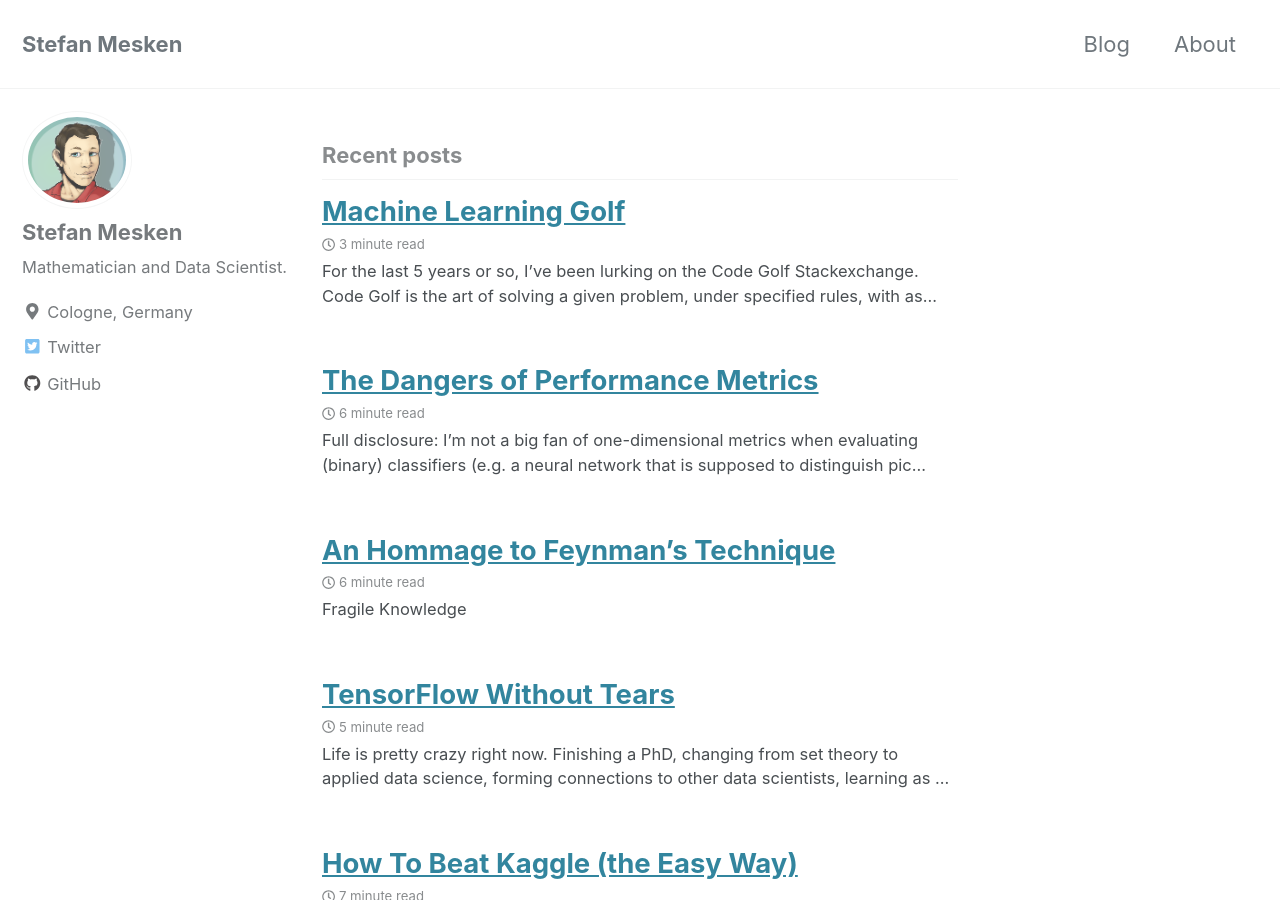
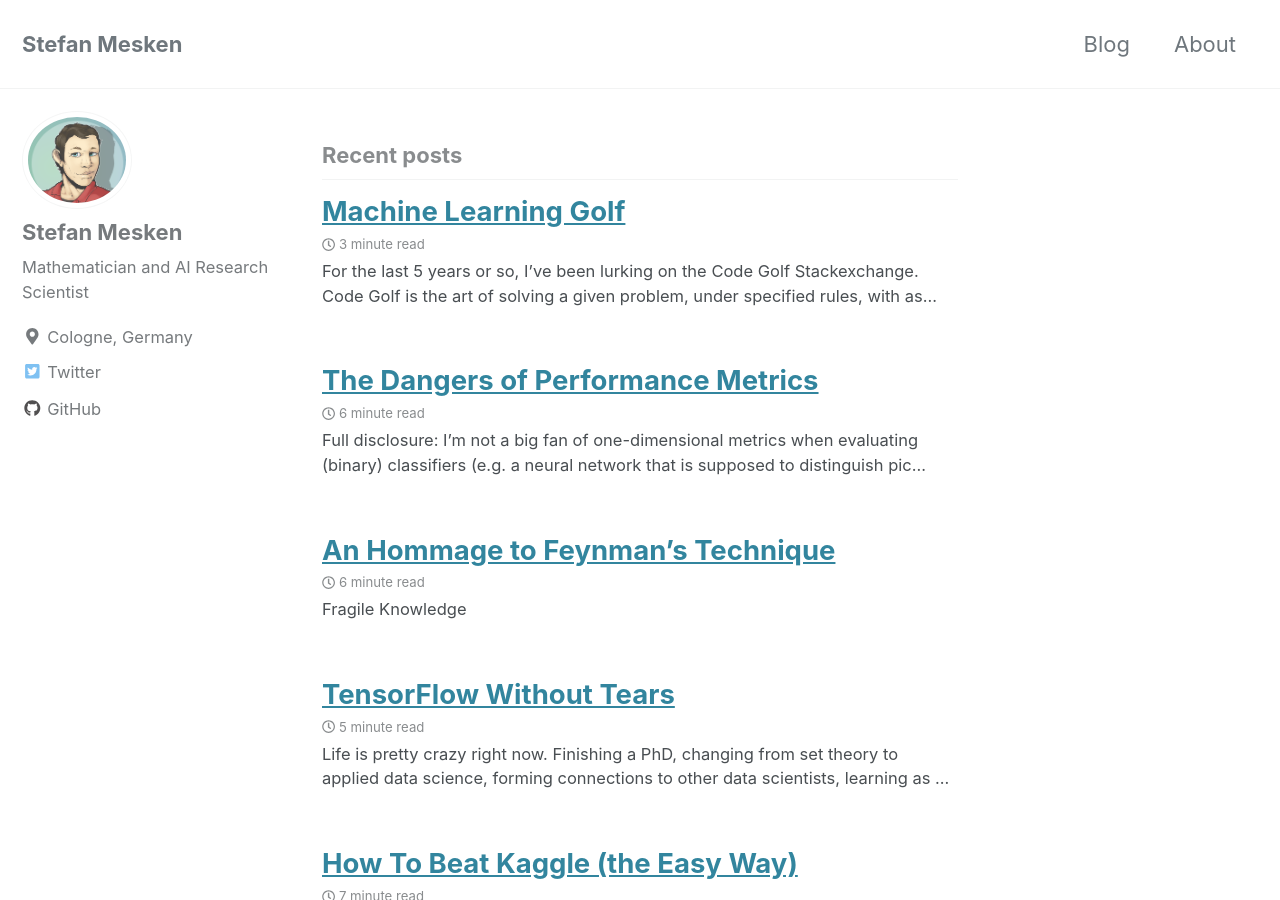
Before and after one commit to KappaDistributive/KappaDistributive.github.io, a Jekyll site: the page built from index.html, in a window 1280 px wide and 900 px high. Built offline with Jekyll 4.4.1, drawn with Linux system fonts in a browser that asks for light colours; cached includes are drawn as plain includes; nearby versions of some CDN libraries; the list of posts is cut into pages by our own code.

Commit message:
update bio

```diff
--- a/_config.yml
+++ b/_config.yml
@@ -109,7 +109,7 @@ analytics:
 author:
   name             : "Stefan Mesken"
   avatar           : "/images/avatar.png" # path of avatar image, e.g. "/assets/images/bio-photo.jpg"
-  bio              : "Mathematician and Data Scientist."
+  bio              : "Mathematician and AI Research Scientist"
   location         : "Cologne, Germany"
   links:
     - label: "Email"
```
